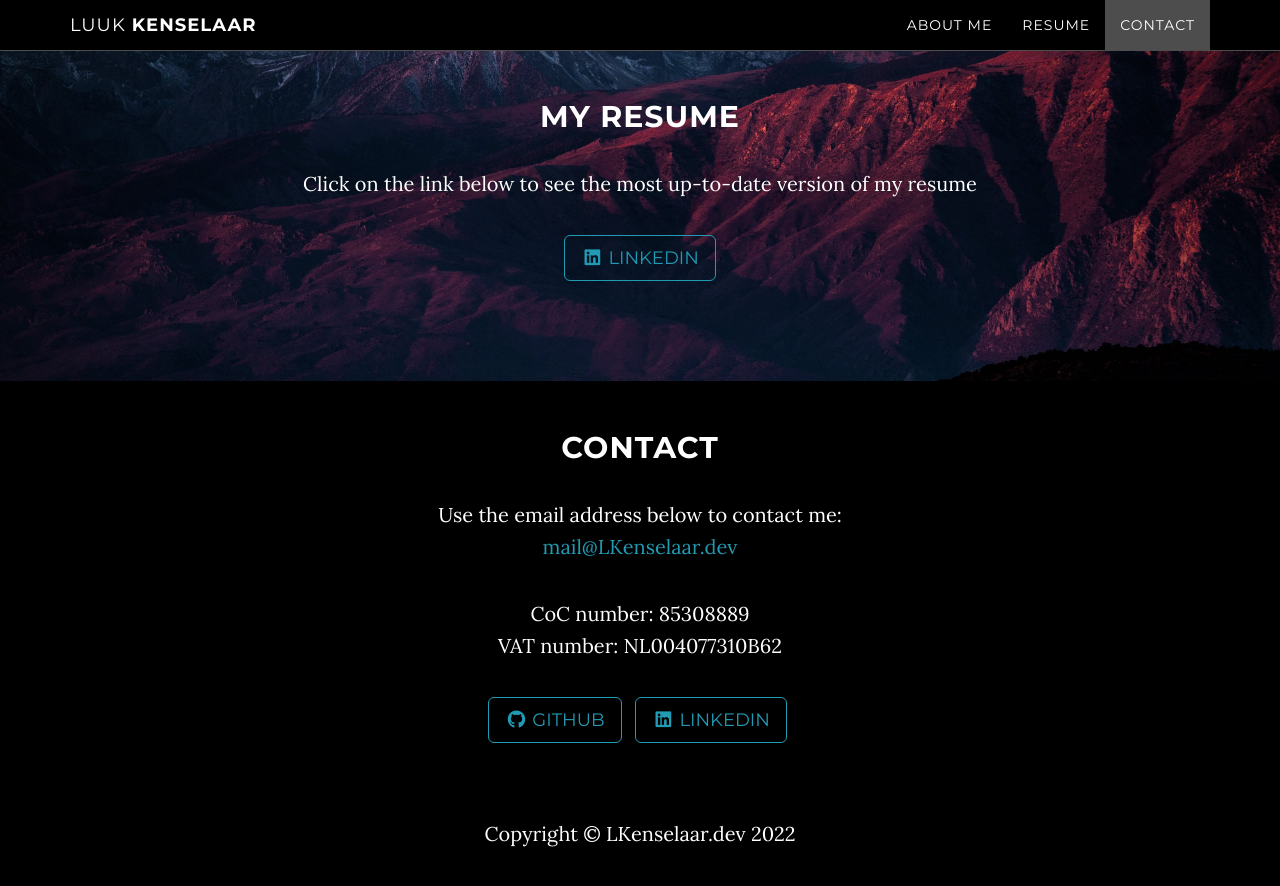
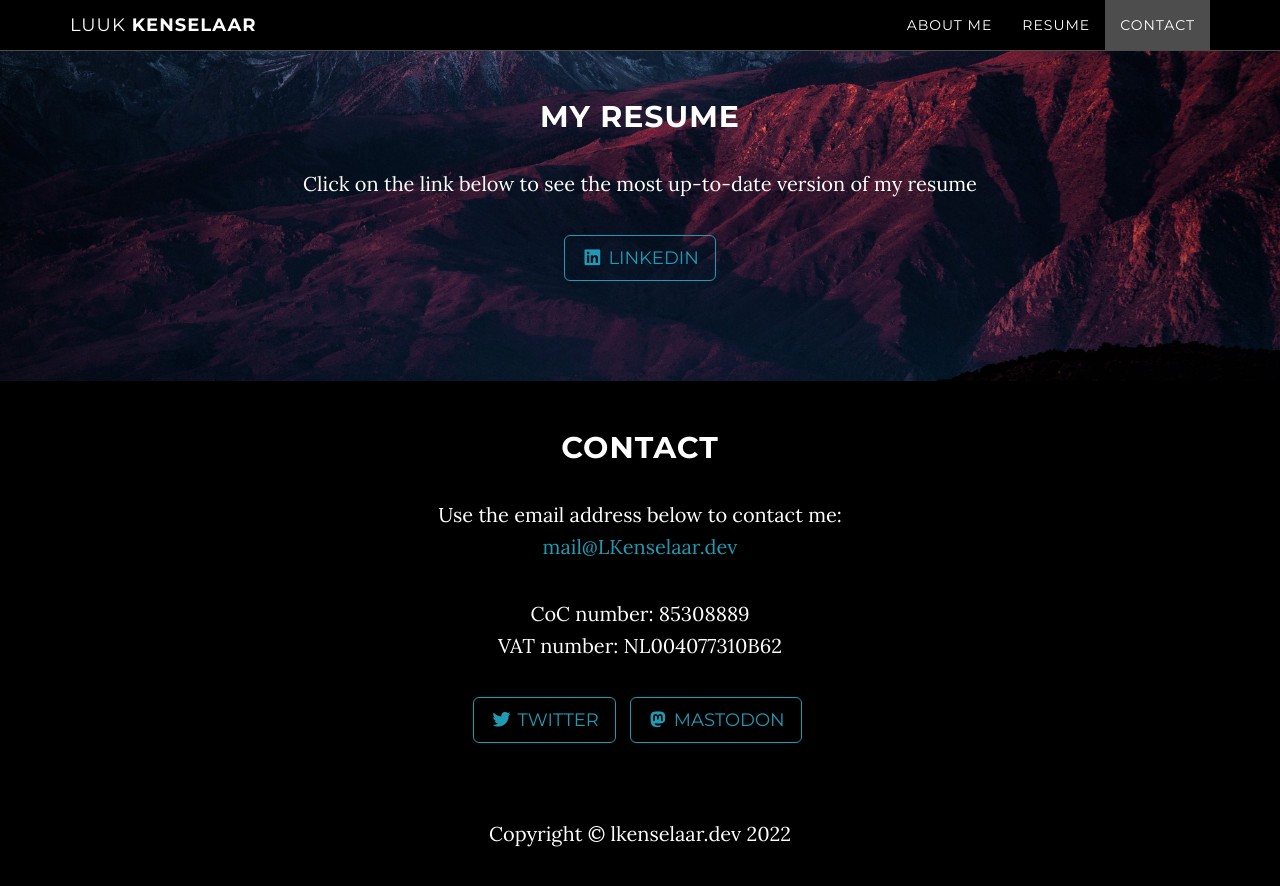
Before and after one commit to Luuk2016/lkenselaar.dev, a Jekyll site: the page built from index.html, in a window 1280 px wide and 900 px high, scrolled down 1469 px. Shown: the top 886 px of the window. Built offline with Jekyll 4.4.1, drawn with Linux system fonts in a browser that asks for light colours.

Commit message:
Add Mastodon and Twitter link

```diff
--- a/_config.yml
+++ b/_config.yml
@@ -10,14 +10,12 @@ color:
   links: '#219ab3'
 
 # Footer settings
-footer: LKenselaar.dev
+footer: lkenselaar.dev
 
 # Social networks usernames
 social:
-  - title: github
-    url: https://github.com/Luuk2016
-  - title: linkedin
-    url: https://www.linkedin.com/in/lkenselaar/
+  - title: twitter
+    url: https://twitter.com/lkenselaar
 
 # Build settings
 markdown: kramdown
--- a/_includes/contact.html
+++ b/_includes/contact.html
@@ -22,6 +22,12 @@
                             </a>
                         </li>
                     {% endfor %}
+                    <li>
+                        <a rel="me" href="https://mastodon.world/@lkenselaar" target="_blank" class="btn btn-default btn-lg">
+                            <i class="fab fa-mastodon fa-fw"></i>
+                            <span class="network-name">Mastodon</span>
+                        </a>
+                    </li>
                 </ul>
             </div>
         </div>
```
